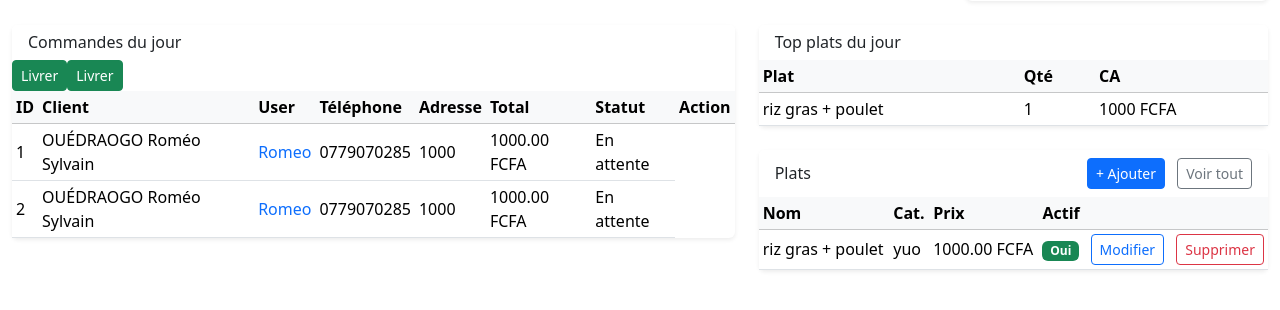
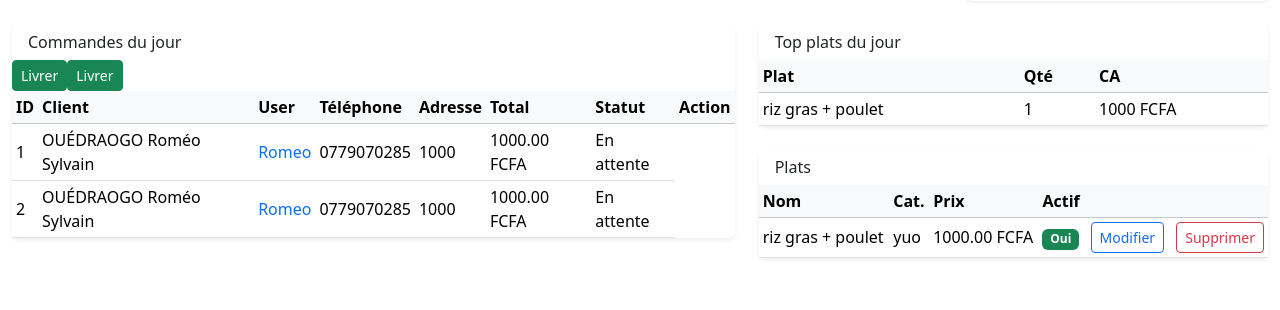
Before and after one commit to romeosyl08-png/resto, a Django app: page /staff/dashboard/ in a window 1280 px wide. Shown: the part 251-561 px from the top of the page. Run offline with Django 5.2, Linux system fonts and the light colour scheme; a user stored in the database is signed in; data comes from the database, SQL or seed files in the repository.

Commit message:
Remove meal management buttons from dashboard
Removed buttons for adding and viewing meals from the dashboard.

```diff
--- a/resto/staff/templates/admin/dashboard.html
+++ b/resto/staff/templates/admin/dashboard.html
@@ -165,8 +165,7 @@
       <div class="card-header bg-white border-0 d-flex justify-content-between align-items-center">
         <h2 class="h6 mb-0">Plats</h2>
         <div>
-          <a href="{% url 'staff:admin_meal_add' %}" class="btn btn-sm btn-primary me-2">+ Ajouter</a>
-          <a href="{% url 'staff:admin_meal_list' %}" class="btn btn-sm btn-outline-secondary">Voir tout</a>
+
         </div>
       </div>
       <div class="card-body p-0" style="max-height: 320px; overflow-y: auto;">
```
